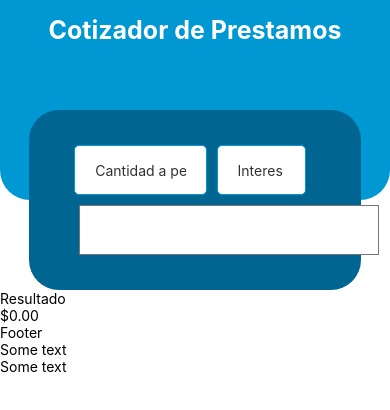
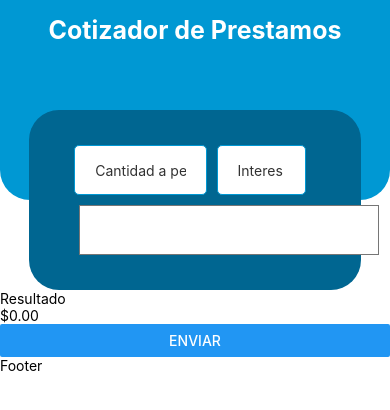
Before and after one commit to EstebanIndiveri/currencynative, a React Native app: screen / in a window 390 px wide. Shown: the top 410 px of the page. Built offline with nearby package versions, Linux system fonts and the light colour scheme.

Commit message:
add onsubmitevent form

```diff
--- a/App.js
+++ b/App.js
@@ -1,9 +1,18 @@
-import React, { Fragment } from 'react';
+import React, { Fragment,useState } from 'react';
 import globalStlyles from './src/utils/colors';
-import { StyleSheet,View,Text,SafeAreaView,StatusBar } from 'react-native'
+import { StyleSheet,View,Text,SafeAreaView,StatusBar,Button } from 'react-native'
 import Form from './src/components/Form';
 
 const App = () => {
+  const [capital, setCapital] = useState(null);
+  const [interest,setInterest]=useState(null);
+  const [months, setMonths] = useState(null);
+  const onSubmit=()=>{
+    console.log('Capital:', capital)
+    console.log('Interest:', interest)
+    console.log('Months:', months)
+
+  }
   return (
     <Fragment>
       <StatusBar barStyle="light-content" backgroundColor={globalStlyles.PRIMARY_COLOR}/>
@@ -11,7 +20,11 @@ const App = () => {
         <View style={styles.safeArea}>
           <View style={styles.background}/>
           <Text style={styles.titleApp}>Cotizador de Prestamos</Text>
-          <Form/>
+          <Form
+          setCapital={setCapital}
+          setInterest={setInterest}
+          setMonths={setMonths}
+          />
         </View>
 
       <View>
@@ -21,12 +34,12 @@ const App = () => {
 
 
       <View>
+        <Button
+        title="Enviar"
+        onPress={onsubmit}
+        />
         <Text>Footer</Text>
-        <View>
-          <Text>Some text</Text>
-          <Text>Some text</Text>
 
-        </View>
       </View>
 
 
--- a/src/components/Form.js
+++ b/src/components/Form.js
@@ -7,7 +7,7 @@ var PickerItem = Picker.Item;
 
 import { View,Text,StyleSheet,TextInput } from 'react-native';
 import globalStyles from '../utils/colors';
-const Form = () => {
+const Form = ({setCapital,setInterest,setMonths}) => {
 const [selectedLanguage, setSelectedLanguage] = useState();
     return (
         <>
```
